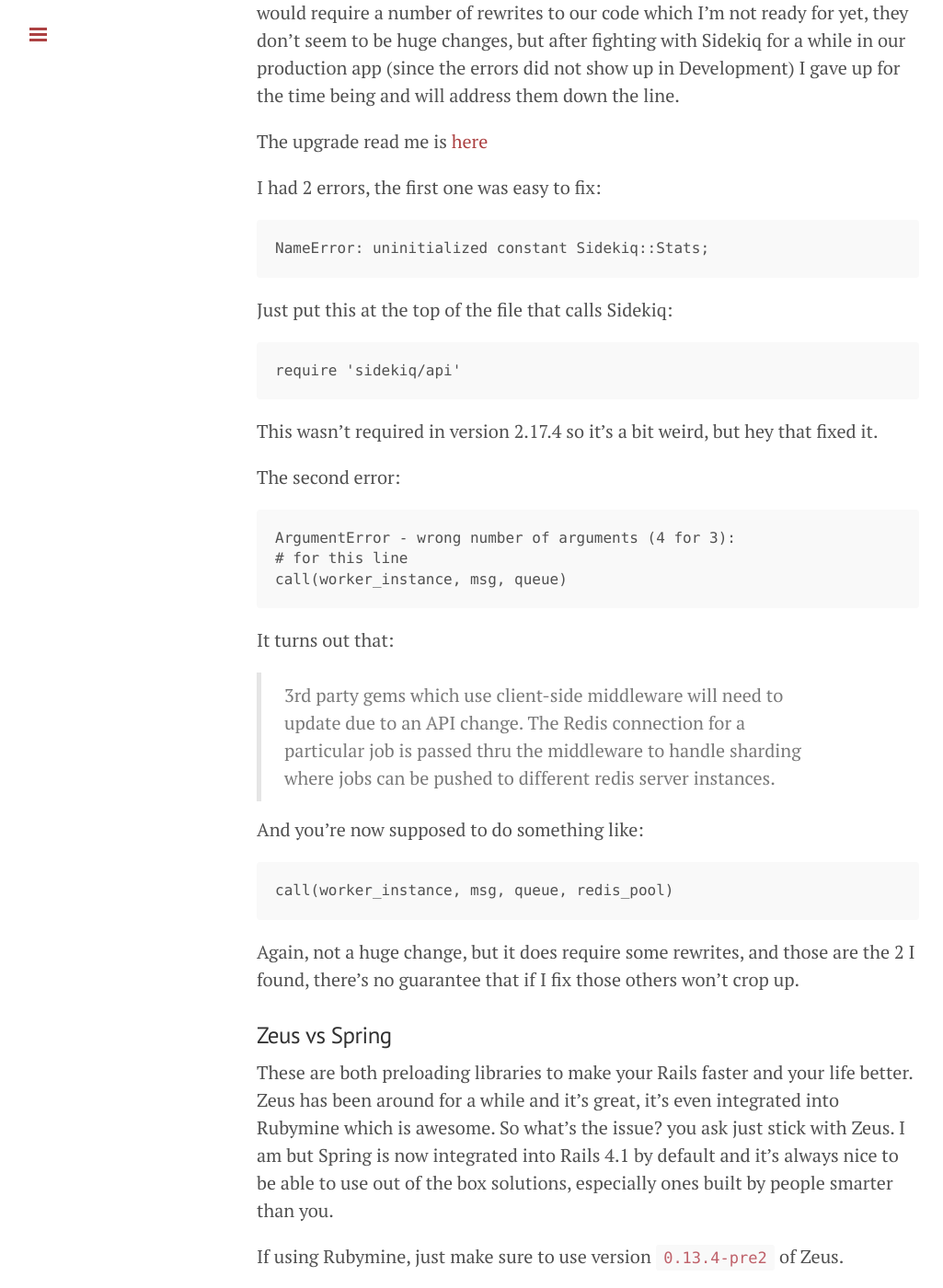
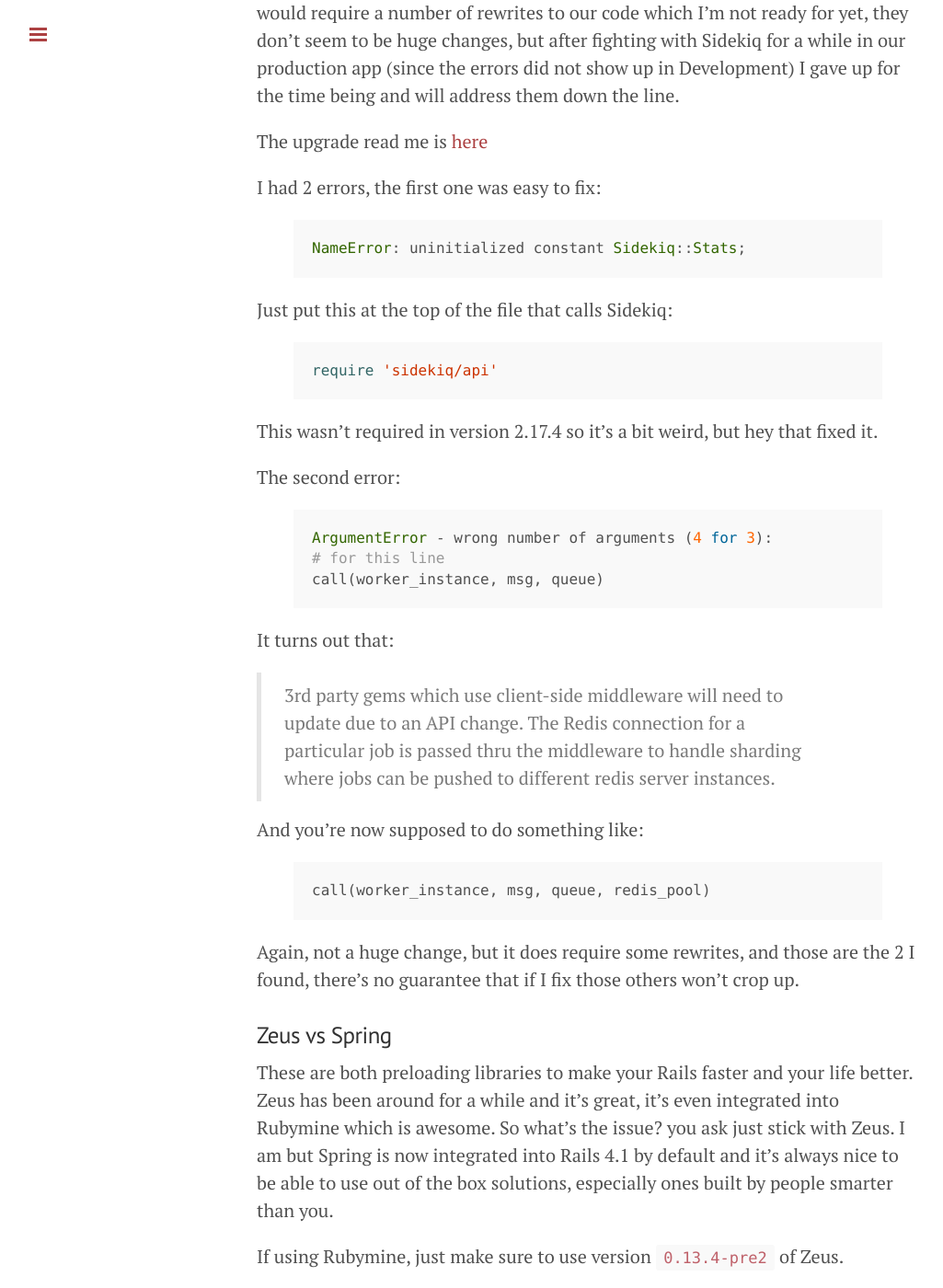
Before and after one commit to kakubei/kakubei.github.io, a Jekyll site: the page built from _posts/2014-04-10-rails-4.1-upgrade.md, in a window 1280 px wide and 1400 px high, scrolled down 1345 px. Shown: the whole window at 92% size, without its empty margins (1-1026 px from the left). Built offline with Jekyll 4.4.1, drawn with Linux system fonts in a browser that asks for light colours; Markdown is read by kramdown in place of the engine named in the settings; comment, search, counter and statistics services are not loaded; some of the changed text lies outside the part shown.

Commit message:
added ruby highlights to rails 4.1 post

```diff
--- a/_posts/2014-04-10-rails-4.1-upgrade.md
+++ b/_posts/2014-04-10-rails-4.1-upgrade.md
@@ -15,15 +15,21 @@
 ### Squeel
 Rails 4.1 and Active Record have a lot of issues with `Squeel`, and by that I mean that your app will fail to load until you've put this into your `Gemfile`:
 
-    gem 'polyamorous', github: 'activerecord-hackery/polyamorous'
+{% highlight ruby %}
+gem 'polyamorous', github: 'activerecord-hackery/polyamorous'
+{% endhighlight %}
 
 You'll see an error like this:
 
-    undefined method `graft' for class `ActiveRecord::Associations::JoinDependency' (NameError)
+{% highlight ruby %}
+undefined method 'graft' for class 'ActiveRecord::Associations::JoinDependency' (NameError)
+{% endhighlight %}
 
 If the above gem doesn't clear it, put this in as well:
 
-    gem 'activeadmin', github: 'gregbell/active_admin'
+{% highlight ruby %}
+gem 'activeadmin', github: 'gregbell/active_admin'
+{% endhighlight %}
 
 The tough thing is that there is very little indication that it is Squeel that is causing the error so it's hard to track. I love Squeel, I use it on all my Rails and Padrino apps, but that's the problem with gems that `hack` other gems, things can get hairy.
 
@@ -36,19 +42,25 @@
 
 I had 2 errors, the first one was easy to fix:
 
-    NameError: uninitialized constant Sidekiq::Stats;
+{% highlight ruby %}
+NameError: uninitialized constant Sidekiq::Stats;
+{% endhighlight %}
 
 Just put this at the top of the file that calls Sidekiq:
 
-    require 'sidekiq/api'
+{% highlight ruby %}
+require 'sidekiq/api'
+{% endhighlight %}
 
 This wasn't required in version 2.17.4 so it's a bit weird, but hey that fixed it.
 
 The second error:
 
-    ArgumentError - wrong number of arguments (4 for 3):
-    # for this line
-    call(worker_instance, msg, queue)
+{% highlight ruby %}
+ArgumentError - wrong number of arguments (4 for 3):
+# for this line
+call(worker_instance, msg, queue)
+{% endhighlight %}
 
 It turns out that:
 
@@ -56,7 +68,9 @@
 
 And you're now supposed to do something like:
 
-    call(worker_instance, msg, queue, redis_pool)
+{% highlight ruby %}
+call(worker_instance, msg, queue, redis_pool)
+{% endhighlight %}
 
 Again, not a huge change, but it does require some rewrites, and those are the 2 I found, there's no guarantee that if I fix those others won't crop up.
 
@@ -65,7 +79,9 @@
 
 If using Rubymine, just make sure to use version `0.13.4-pre2` of Zeus.
 
-    gem 'zeus', '0.13.4.pre2'
+{% highlight ruby %}
+gem 'zeus', '0.13.4.pre2'
+{% endhighlight %}
 
 This last one is not really and issue since it's only applicable in a development environment but you should be aware of it so you don't run into problem when upgrading. Pick one of the two and stick with it.
 
```
Also changed, not shown: _includes/comments.html (indentation only).
